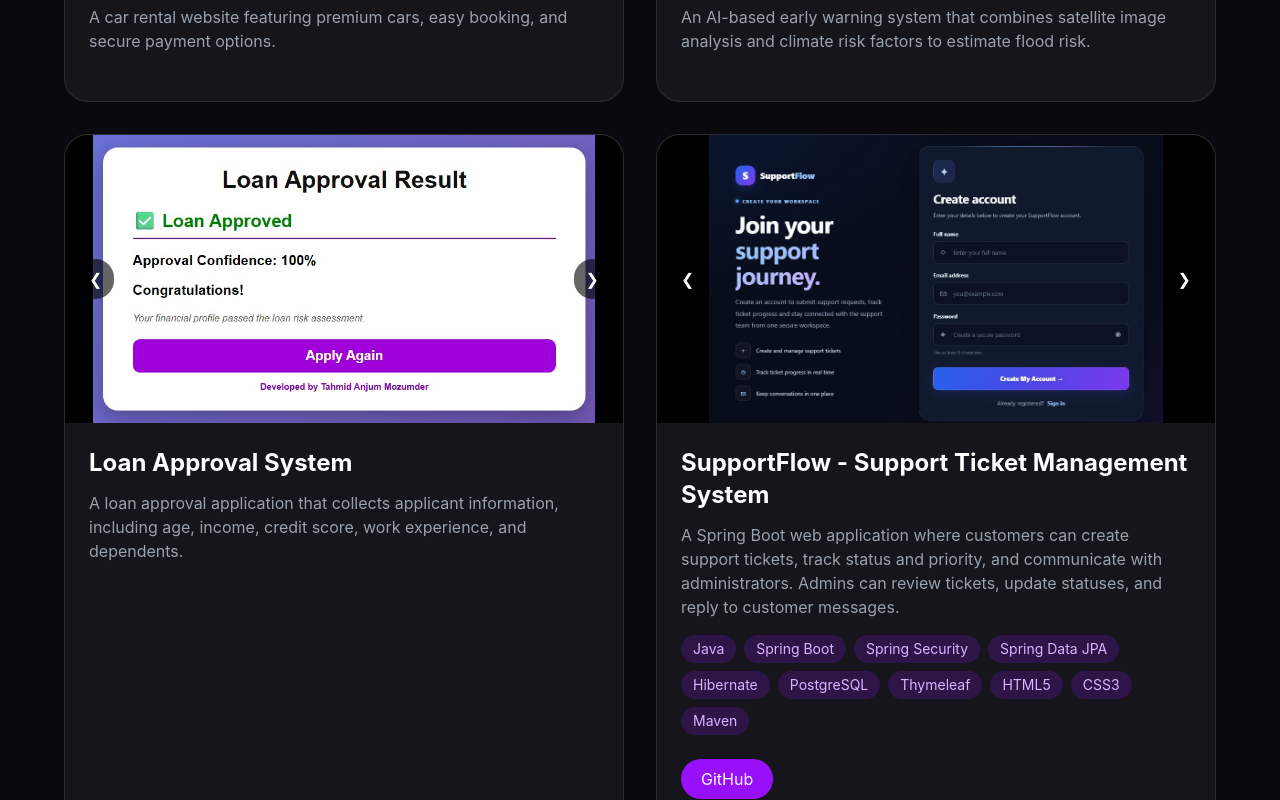
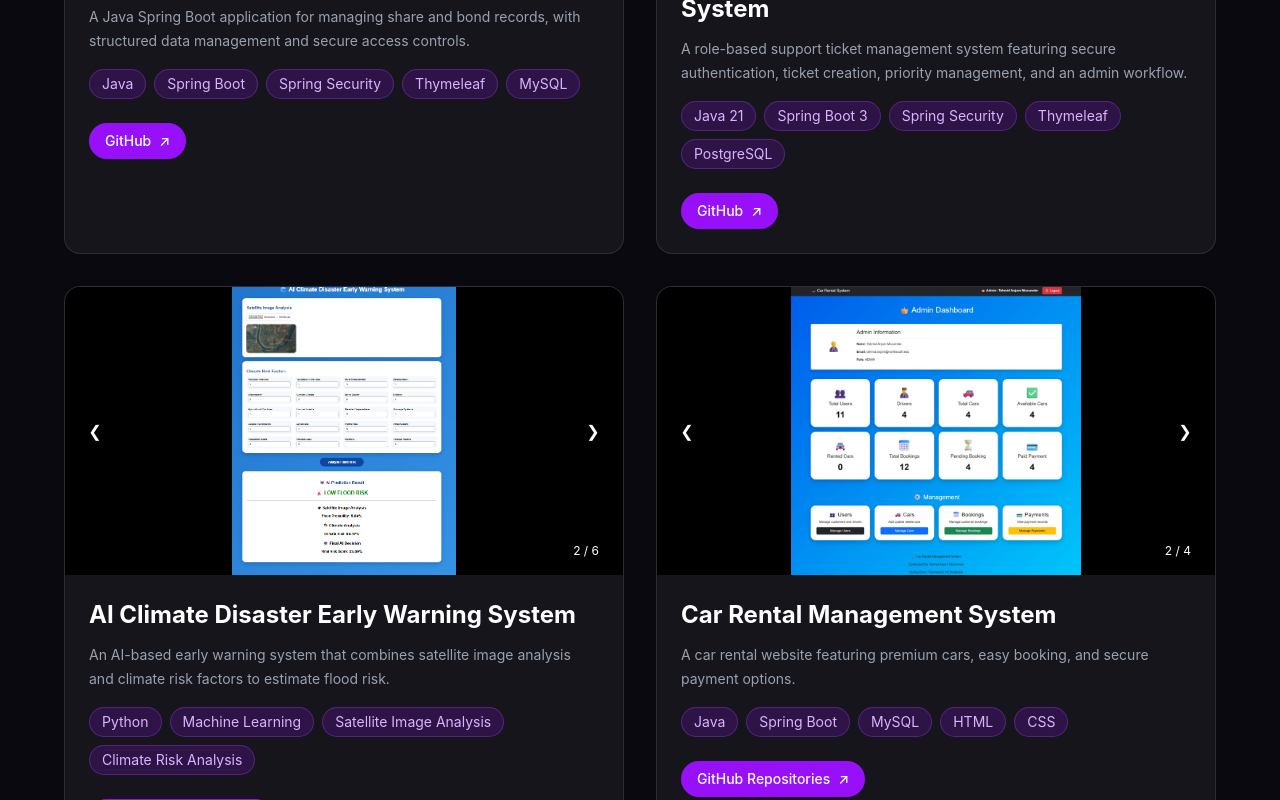
Before and after one commit to Tahmid19710/Tahmid-Portfolio, a React app in the folder frontend/: page / in a window 1280 px wide. Shown: the part 2920-3720 px from the top of the page. Built offline with nearby package versions, Linux system fonts and the light colour scheme; no server answers; the HTML template or start-up script is replaced by a standard one.

Commit message:
Update Projects.jsx

```diff
--- a/frontend/src/components/Projects.jsx
+++ b/frontend/src/components/Projects.jsx
@@ -1,82 +1,15 @@
 
 import { useEffect, useState } from "react";
 
-const projectData = [
+const GITHUB_REPOSITORIES =
+  "https://github.com/Tahmid19710?tab=repositories";
+
+const PROJECTS = [
   {
-    id: 1,
-    title: "Car Rental Management System",
-    description:
-      "A car rental website featuring premium cars, easy booking, and secure payment options.",
-    technology: "",
-    githubLink: "",
-    demoLink: "",
-    images: [
-      "car1.jpeg",
-      "car2.jpeg",
-      "car3.jpeg",
-      "car4.jpeg",
-    ],
-  },
-  {
-    id: 2,
-    title: "AI Climate Disaster Early Warning System",
-    description:
-      "An AI-based early warning system that combines satellite image analysis and climate risk factors to estimate flood risk.",
-    technology: "",
-    githubLink: "",
-    demoLink: "",
-    images: [
-      "flood1.png",
-      "flood2.png",
-      "flood3.png",
-      "flood4.png",
-      "flood5.png",
-      "flood6.png",
-    ],
-  },
-  {
-    id: 3,
-    title: "Loan Approval System",
-    description:
-      "A loan approval application that collects applicant information, including age, income, credit score, work experience, and dependents.",
-    technology: "",
-    githubLink: "",
-    demoLink: "",
-    images: [
-      "loan1.jpeg",
-      "loan2.jpeg",
-      "loan3.jpeg",
-    ],
-  },
-  {
-    id: 4,
-    title: "SupportFlow - Support Ticket Management System",
-    description:
-      "A Spring Boot web application where customers can create support tickets, track status and priority, and communicate with administrators. Admins can review tickets, update statuses, and reply to customer messages.",
-    technology:
-      "Java, Spring Boot, Spring Security, Spring Data JPA, Hibernate, PostgreSQL, Thymeleaf, HTML5, CSS3, Maven",
-    githubLink:
-      "https://github.com/Tahmid19710/SupportFlow",
-    demoLink: "",
-    images: [
-      "SupportFlow1.jpeg",
-      "SupportFlow2.jpeg",
-      "SupportFlow3.jpeg",
-      "SupportFlow4.jpeg",
-      "SupportFlow5.jpeg",
-      "SupportFlow6.jpeg",
-    ],
-  },
-  {
-    id: 5,
+    id: "share-bond",
     title: "Share and Bond Management System",
     description:
-      "A Spring Boot-based shareholder management application featuring role-based access control and a Maker-Checker-Approver workflow for reviewing, approving, returning, and activating shareholder records.",
-    technology:
-      "Java, Spring Boot, Spring MVC, Spring Security, Spring Data JPA, Hibernate, Thymeleaf",
-    githubLink:
-      "https://github.com/Tahmid19710/Share-and-bond-Management-System",
-    demoLink: "",
+      "A Java Spring Boot application for managing share and bond records, with structured data management and secure access controls.",
     images: [
       "SB1.jpeg",
       "SB2.jpeg",
@@ -87,22 +20,125 @@
       "SB7.jpeg",
       "SB8.jpeg",
     ],
+    technologies: [
+      "Java",
+      "Spring Boot",
+      "Spring Security",
+      "Thymeleaf",
+      "MySQL",
+    ],
+    githubLink:
+      "https://github.com/Tahmid19710/Share-and-bond-Management-System",
+    githubLabel: "GitHub",
+    demoLink: "",
+  },
+
+  {
+    id: "supportflow",
+    title: "SupportFlow - Support Ticket Management System",
+    description:
+      "A role-based support ticket management system featuring secure authentication, ticket creation, priority management, and an admin workflow.",
+    images: [
+      "SupportFlow1.jpeg",
+      "SupportFlow2.jpeg",
+      "SupportFlow3.jpeg",
+      "SupportFlow4.jpeg",
+      "SupportFlow5.jpeg",
+      "SupportFlow6.jpeg",
+    ],
+    technologies: [
+      "Java 21",
+      "Spring Boot 3",
+      "Spring Security",
+      "Thymeleaf",
+      "PostgreSQL",
+    ],
+    githubLink: "https://github.com/Tahmid19710/SupportFlow",
+    githubLabel: "GitHub",
+    demoLink: "",
+  },
+
+  {
+    id: "ai-climate",
+    title: "AI Climate Disaster Early Warning System",
+    description:
+      "An AI-based early warning system that combines satellite image analysis and climate risk factors to estimate flood risk.",
+    images: [
+      "flood1.png",
+      "flood2.png",
+      "flood3.png",
+      "flood4.png",
+      "flood5.png",
+      "flood6.png",
+    ],
+    technologies: [
+      "Python",
+      "Machine Learning",
+      "Satellite Image Analysis",
+      "Climate Risk Analysis",
+    ],
+    githubLink: GITHUB_REPOSITORIES,
+    githubLabel: "GitHub Repositories",
+    demoLink: "",
+  },
+
+  {
+    id: "car-rental",
+    title: "Car Rental Management System",
+    description:
+      "A car rental website featuring premium cars, easy booking, and secure payment options.",
+    images: [
+      "car1.jpeg",
+      "car2.jpeg",
+      "car3.jpeg",
+      "car4.jpeg",
+    ],
+    technologies: [
+      "Java",
+      "Spring Boot",
+      "MySQL",
+      "HTML",
+      "CSS",
+    ],
+    githubLink: GITHUB_REPOSITORIES,
+    githubLabel: "GitHub Repositories",
+    demoLink: "",
+  },
+
+  {
+    id: "loan-approval",
+    title: "Loan Approval System",
+    description:
+      "A loan approval application that collects applicant information, including age, income, credit score, work experience, and dependents.",
+    images: [
+      "loan1.jpeg",
+      "loan2.jpeg",
+      "loan3.jpeg",
+    ],
+    technologies: [
+      "Python",
+      "Machine Learning",
+      "Pandas",
+      "Scikit-learn",
+    ],
+    githubLink: GITHUB_REPOSITORIES,
+    githubLabel: "GitHub Repositories",
+    demoLink: "",
   },
 ];
 
 function Projects() {
   const [currentImage, setCurrentImage] = useState({});
 
-  // Automatically change project images every 4 seconds
   useEffect(() => {
     const interval = setInterval(() => {
-      setCurrentImage((prev) => {
-        const updated = { ...prev };
+      setCurrentImage((previous) => {
+        const updated = { ...previous };
 
-        projectData.forEach((project) => {
+        PROJECTS.forEach((project) => {
           if (project.images.length > 1) {
             updated[project.id] =
-              ((updated[project.id] || 0) + 1) %
+              ((previous[project.id] || 0) + 1) %
               project.images.length;
           }
         });
@@ -115,44 +151,45 @@
   }, []);
 
   const nextImage = (id, total) => {
-    setCurrentImage((prev) => ({
-      ...prev,
-      [id]: ((prev[id] || 0) + 1) % total,
+    setCurrentImage((previous) => ({
+      ...previous,
+      [id]: ((previous[id] || 0) + 1) % total,
     }));
   };
 
   const previousImage = (id, total) => {
-    setCurrentImage((prev) => ({
-      ...prev,
-      [id]: ((prev[id] || 0) - 1 + total) % total,
+    setCurrentImage((previous) => ({
+      ...previous,
+      [id]: ((previous[id] || 0) - 1 + total) % total,
     }));
   };
 
   return (
     <section
       id="projects"
-      className="min-h-screen px-8 py-20 bg-[#09090f]"
+      className="min-h-screen px-4 sm:px-8 py-20 bg-[#09090f]"
     >
       <div className="max-w-6xl mx-auto">
         <h2 className="text-4xl font-bold text-center text-purple-400 mb-12">
           Projects
         </h2>
 
-        <div className="grid md:grid-cols-2 gap-8">
-          {projectData.map((project) => {
+        <div className="grid grid-cols-1 md:grid-cols-2 gap-8">
+          {PROJECTS.map((project, projectIndex) => {
             const imageIndex = currentImage[project.id] || 0;
             const image = project.images[imageIndex];
 
             return (
-              <div
+              <article
                 key={project.id}
-                className="bg-white/5 border border-white/10 rounded-3xl overflow-hidden"
+                className="bg-white/5 border border-white/10 rounded-2xl overflow-hidden hover:border-purple-500/60 transition-colors duration-300"
               >
-                <div className="h-72 bg-black relative flex items-center justify-center">
+                {/* Project screenshots */}
+                <div className="h-64 sm:h-72 bg-black relative flex items-center justify-center">
                   <img
                     src={`/images/${image}`}
-                    alt={`${project.title} screenshot`}
-                    loading={project.id <= 2 ? "lazy" : "eager"}
+                    alt={`${project.title} screenshot ${imageIndex + 1}`}
+                    loading={projectIndex < 2 ? "eager" : "lazy"}
                     decoding="async"
                     className="w-full h-full object-contain"
                   />
@@ -161,79 +198,87 @@
                     <>
                       <button
                         type="button"
-                        aria-label="Previous project image"
                         onClick={() =>
-                          previousImage(project.id, project.images.length)
+                          previousImage(
+                            project.id,
+                            project.images.length
+                          )
                         }
-                        className="absolute left-3 bg-black/60 text-white px-3 py-2 rounded-full"
+                        aria-label={`Previous image for ${project.title}`}
+                        className="absolute left-3 top-1/2 -translate-y-1/2 bg-black/75 hover:bg-purple-600 text-white w-9 h-9 rounded-full transition-colors"
                       >
                         ❮
                       </button>
 
                       <button
                         type="button"
-                        aria-label="Next project image"
                         onClick={() =>
-                          nextImage(project.id, project.images.length)
+                          nextImage(
+                            project.id,
+                            project.images.length
+                          )
                         }
-                        className="absolute right-3 bg-black/60 text-white px-3 py-2 rounded-full"
+                        aria-label={`Next image for ${project.title}`}
+                        className="absolute right-3 top-1/2 -translate-y-1/2 bg-black/75 hover:bg-purple-600 text-white w-9 h-9 rounded-full transition-colors"
                       >
                         ❯
                       </button>
+
+                      <span className="absolute bottom-3 right-3 bg-black/75 text-white text-xs px-3 py-1 rounded-full">
+                        {imageIndex + 1} / {project.images.length}
+                      </span>
                     </>
                   )}
                 </div>
 
-                <div className="p-6">
-                  <h3 className="text-2xl font-bold text-white">
+                {/* Project information */}
+                <div className="p-5 sm:p-6">
+                  <h3 className="text-xl sm:text-2xl font-bold text-white">
                     {project.title}
                   </h3>
 
-                  <p className="text-gray-400 mt-3">
+                  <p className="text-gray-400 text-sm leading-6 mt-3">
                     {project.description}
                   </p>
 
-                  {project.technology && (
+                  {/* Technology badges */}
                   <div className="flex flex-wrap gap-2 mt-4">
-                      {project.technology
-                        .split(",")
-                        .map((tech) => tech.trim())
-                        .map((tech) => (
+                    {project.technologies.map((technology) => (
                       <span
-                            key={tech}
-                            className="px-3 py-1 rounded-full bg-purple-600/20 text-purple-300 text-sm"
+                        key={technology}
+                        className="px-3 py-1 rounded-full bg-purple-600/20 border border-purple-500/30 text-purple-300 text-xs sm:text-sm"
                       >
-                            {tech}
+                        {technology}
                       </span>
                     ))}
                   </div>
-                  )}
 
-                  <div className="flex flex-wrap gap-4 mt-6">
-                    {project.githubLink && (
+                  {/* Project links */}
+                  <div className="flex flex-wrap gap-3 mt-6">
                     <a
                       href={project.githubLink}
                       target="_blank"
                       rel="noopener noreferrer"
-                        className="px-5 py-2 rounded-full bg-purple-600 text-white"
+                      className="inline-flex items-center gap-2 px-4 py-2 rounded-full bg-purple-600 hover:bg-purple-500 text-white text-sm font-medium transition-colors"
                     >
-                        GitHub
+                      {project.githubLabel}
+                      <span aria-hidden="true">↗</span>
                     </a>
-                    )}
 
                     {project.demoLink && (
                       <a
                         href={project.demoLink}
                         target="_blank"
                         rel="noopener noreferrer"
-                        className="px-5 py-2 rounded-full border border-white/30 text-white"
+                        className="inline-flex items-center gap-2 px-4 py-2 rounded-full border border-white/20 hover:border-purple-400 text-white text-sm font-medium transition-colors"
                       >
-                        Demo
+                        Live Demo
+                        <span aria-hidden="true">↗</span>
                       </a>
                     )}
                   </div>
                 </div>
-              </div>
+              </article>
             );
           })}
         </div>
```
Lines whose indentation alone changed are shown as unchanged.
